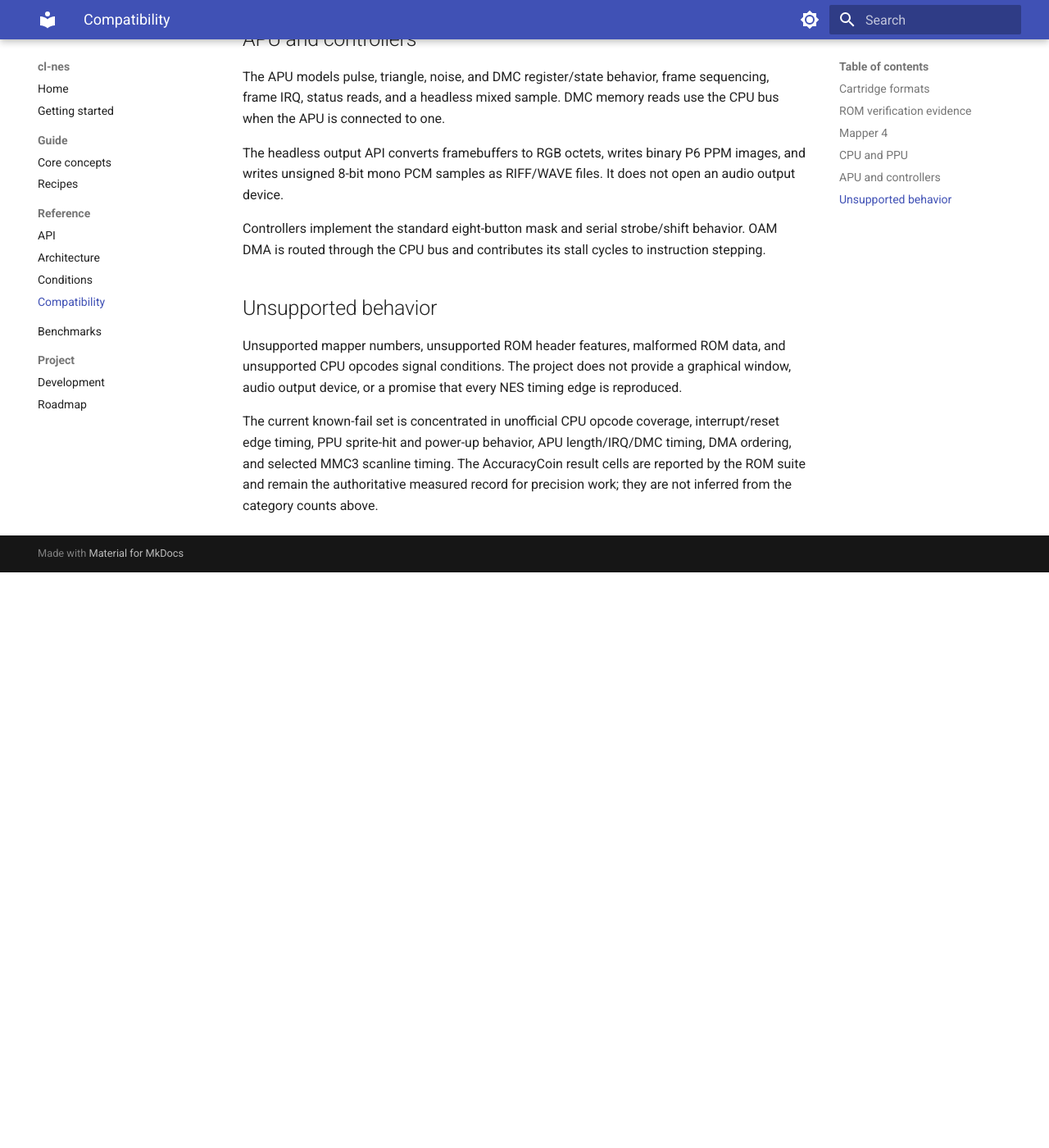
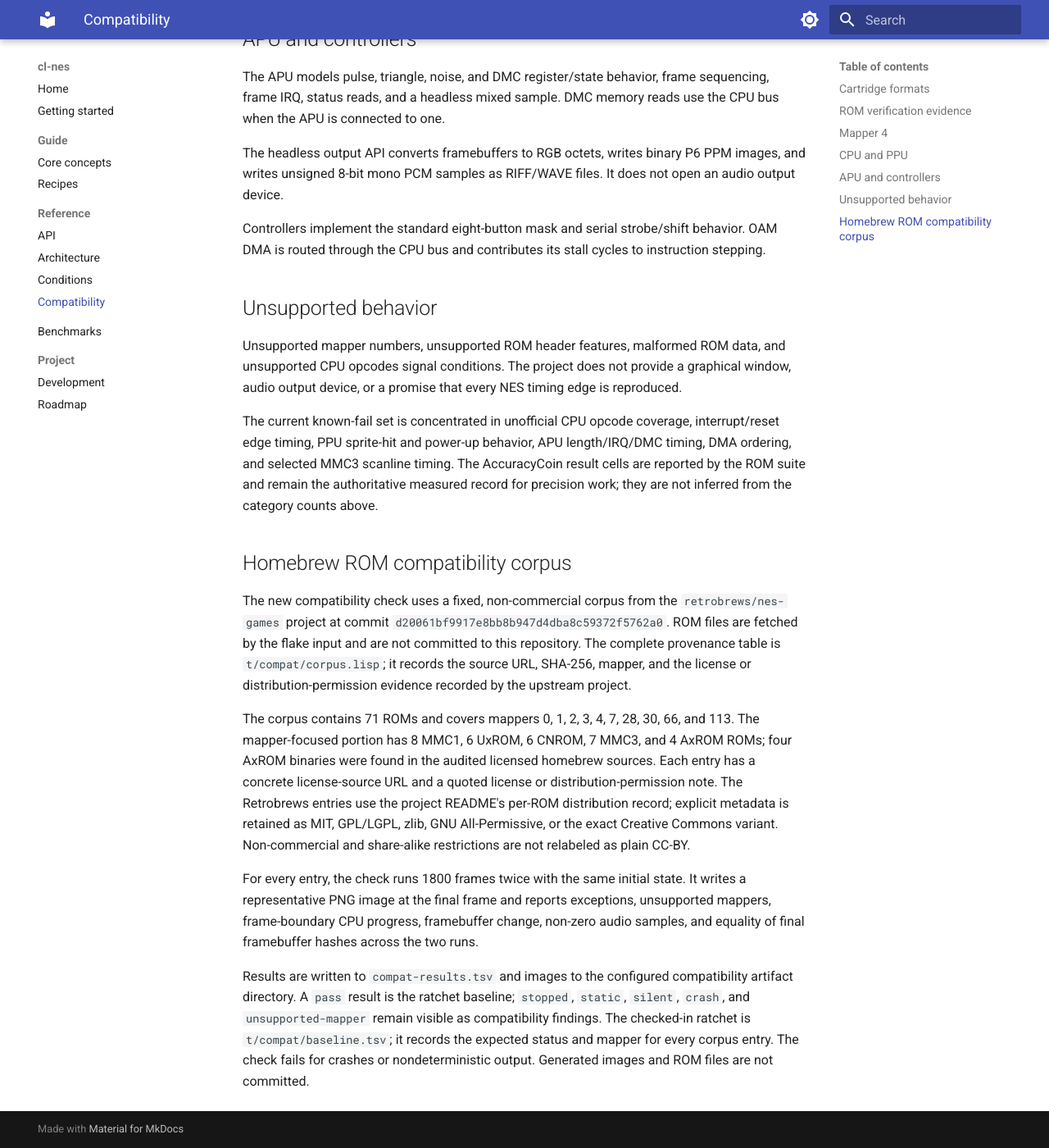
Before and after one commit to nerima-lisp/cl-nes, an MkDocs documentation site: the page built from docs/src/reference/compatibility.md, in a window 1280 px wide and 1400 px high, scrolled down 3118 px. Shown: the whole window at 82% size. Built offline with MkDocs 1.6.1 and Material for MkDocs 9.7.7, drawn with Linux system fonts in a browser that asks for light colours; before the commit the page ends 3816 px from its top, so only the background shows below that.

Commit message:
Add homebrew ROM compatibility corpus

```diff
--- a/docs/src/reference/compatibility.md
+++ b/docs/src/reference/compatibility.md
@@ -157,3 +157,35 @@ length/IRQ/DMC timing, DMA ordering, and selected MMC3 scanline timing. The
 AccuracyCoin result cells are reported by the ROM suite and remain the
 authoritative measured record for precision work; they are not inferred from
 the category counts above.
+
+## Homebrew ROM compatibility corpus
+
+The new compatibility check uses a fixed, non-commercial corpus from the
+`retrobrews/nes-games` project at commit
+`d20061bf9917e8bb8b947d4dba8c59372f5762a0`. ROM files are fetched by the flake
+input and are not committed to this repository. The complete provenance table
+is `t/compat/corpus.lisp`; it records the source URL, SHA-256, mapper, and the
+license or distribution-permission evidence recorded by the upstream project.
+
+The corpus contains 71 ROMs and covers mappers 0, 1, 2, 3, 4, 7, 28, 30, 66,
+and 113. The mapper-focused portion has 8 MMC1, 6 UxROM, 6 CNROM, 7 MMC3,
+and 4 AxROM ROMs; four AxROM binaries were found in the audited licensed
+homebrew sources. Each entry has a concrete license-source URL and a quoted
+license or distribution-permission note. The Retrobrews entries use the
+project README's per-ROM distribution record; explicit metadata is retained
+as MIT, GPL/LGPL, zlib, GNU All-Permissive, or the exact Creative Commons
+variant. Non-commercial and share-alike restrictions are not relabeled as
+plain CC-BY.
+
+For every entry, the check runs 1800 frames twice with the same initial state.
+It writes a representative PNG image at the final frame and reports exceptions,
+unsupported mappers, frame-boundary CPU progress, framebuffer change, non-zero
+audio samples, and equality of final framebuffer hashes across the two runs.
+
+Results are written to `compat-results.tsv` and images to the configured
+compatibility artifact directory. A `pass` result is the ratchet baseline;
+`stopped`, `static`, `silent`, `crash`, and `unsupported-mapper` remain visible
+as compatibility findings. The checked-in ratchet is
+`t/compat/baseline.tsv`; it records the expected status and mapper for every
+corpus entry. The check fails for crashes or nondeterministic output. Generated
+images and ROM files are not committed.
```
Also changed, not shown: 8 other files.
